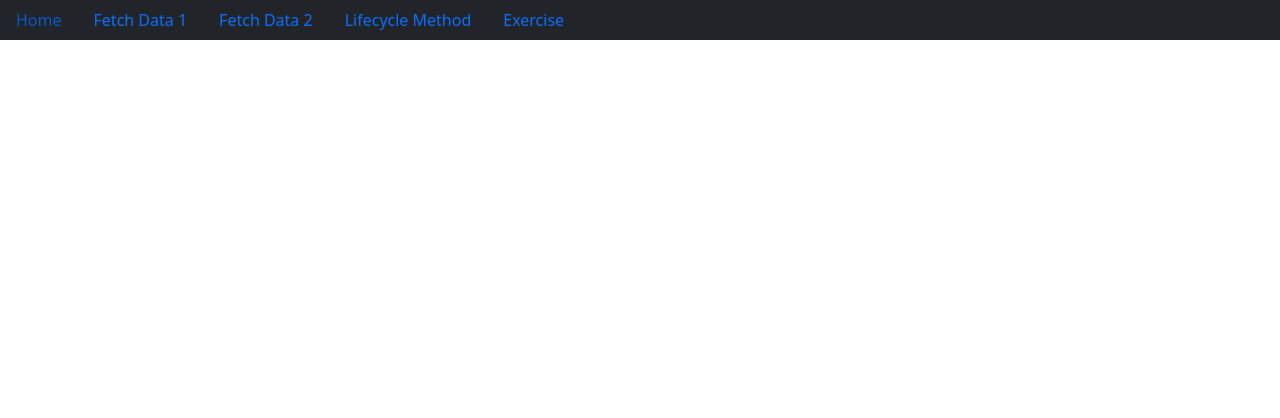
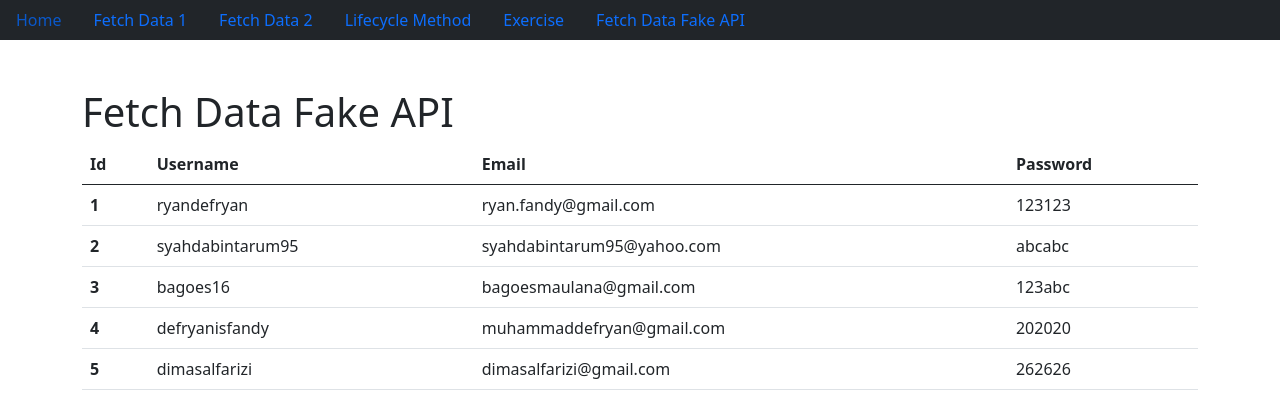
Before and after one commit to masdefry/Fetch-Data_ReactJS_JCWM-1602, a React (Create React App) app: page /fake-api in a window 1280 px wide. Shown: the top 418 px of the page. Built offline with nearby package versions, Linux system fonts and the light colour scheme; data requests are answered from the project's data file.

Commit message:
Fetch Data Fake API

```diff
--- /dev/null
+++ b/fake_server/db.json
@@ -0,0 +1,34 @@
+{
+  "users": [
+    {
+      "id": 1,
+      "username": "ryandefryan",
+      "password": "123123",
+      "email": "ryan.fandy@gmail.com"
+    },
+    {
+      "id": 2,
+      "username": "syahdabintarum95",
+      "password": "abcabc",
+      "email": "syahdabintarum95@yahoo.com"
+    },
+    {
+      "id": 3,
+      "username": "bagoes16",
+      "password": "123abc",
+      "email": "bagoesmaulana@gmail.com"
+    },
+    {
+      "id": 4,
+      "username": "defryanisfandy",
+      "email": "muhammaddefryan@gmail.com",
+      "password": "202020"
+    },
+    {
+      "id": 5,
+      "username": "dimasalfarizi",
+      "email": "dimasalfarizi@gmail.com",
+      "password": "262626"
+    }
+  ]
+}
--- a/src/App.js
+++ b/src/App.js
@@ -5,6 +5,7 @@ import Data1 from './Data1'
 import Data2  from './Data2'
 import LifeCycleMethod from './LifeCycleMethod'
 import Exercise from './Exercise'
+import FetchFakeAPI from './FetchFakeAPI'
 
 export default class App extends React.Component{
   render(){
@@ -21,6 +22,7 @@ export default class App extends React.Component{
           <Route path='/data-2' component={Data2} />
           <Route path='/lifecyclemethod' component={LifeCycleMethod} />
           <Route path='/exercise' component={Exercise} />
+          <Route path='/fake-api' component={FetchFakeAPI} />
         </Switch>
       </BrowserRouter>
     )
--- a/src/Components/Navbar.jsx
+++ b/src/Components/Navbar.jsx
@@ -10,6 +10,7 @@ export default class Navbar extends React.Component{
                 <Link to='/data-2' className="nav-link active">Fetch Data 2</Link>
                 <Link to='/lifecyclemethod' className="nav-link active">Lifecycle Method</Link>
                 <Link to='/exercise' className="nav-link active">Exercise</Link>
+                <Link to='/fake-api' className="nav-link active">Fetch Data Fake API</Link>
             </nav>
         )
     }
--- /dev/null
+++ b/src/FetchFakeAPI.jsx
@@ -0,0 +1,68 @@
+import React from 'react'
+import Axios from 'axios'
+
+const linkAPI = 'http://localhost:2000/users'
+
+export default class FetchFakeAPI extends React.Component{
+
+    state = {
+        dataUsers: null
+    }
+
+    componentDidMount(){
+        this.onGetData()
+    }
+
+    onGetData = () => {
+        Axios.get(linkAPI)
+        .then((res) => {
+            console.log(res.data)
+            this.setState({dataUsers: res.data})
+        })
+        .catch((err) => {
+            console.log(err)
+        })
+    }
+
+    render(){
+        if(this.state.dataUsers === null){
+            return(
+                <div>
+                    Loading...
+                </div>
+            )
+        }
+
+        return(
+            <div className='container mt-5'>
+                <h1>
+                    Fetch Data Fake API
+                </h1>
+                <table className="table table-hover">
+                    <thead>
+                        <tr>
+                        <th scope="col">Id</th>
+                        <th scope="col">Username</th>
+                        <th scope="col">Email</th>
+                        <th scope="col">Password</th>
+                        </tr>
+                    </thead>
+                    <tbody>
+                    {
+                        this.state.dataUsers.map((value, index) => {
+                            return(
+                                <tr key={index}>
+                                    <th scope="row">{value.id}</th>
+                                    <td>{value.username}</td>
+                                    <td>{value.email}</td>
+                                    <td>{value.password}</td>
+                                </tr>
+                            )
+                        })
+                    }
+                    </tbody>
+                </table>
+            </div>
+        )
+    }
+}
```
Also changed, not shown: src/Notes.js (+7 -0 lines).
